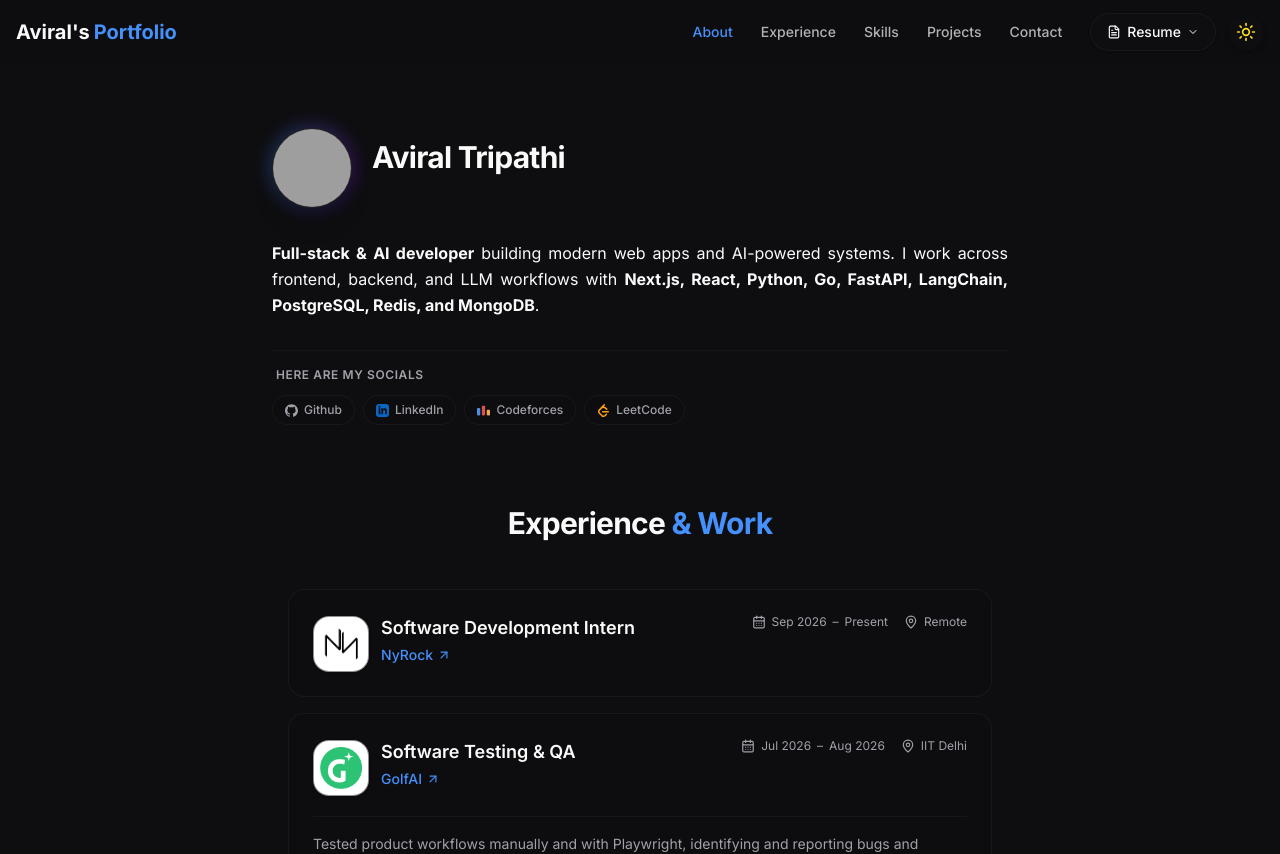
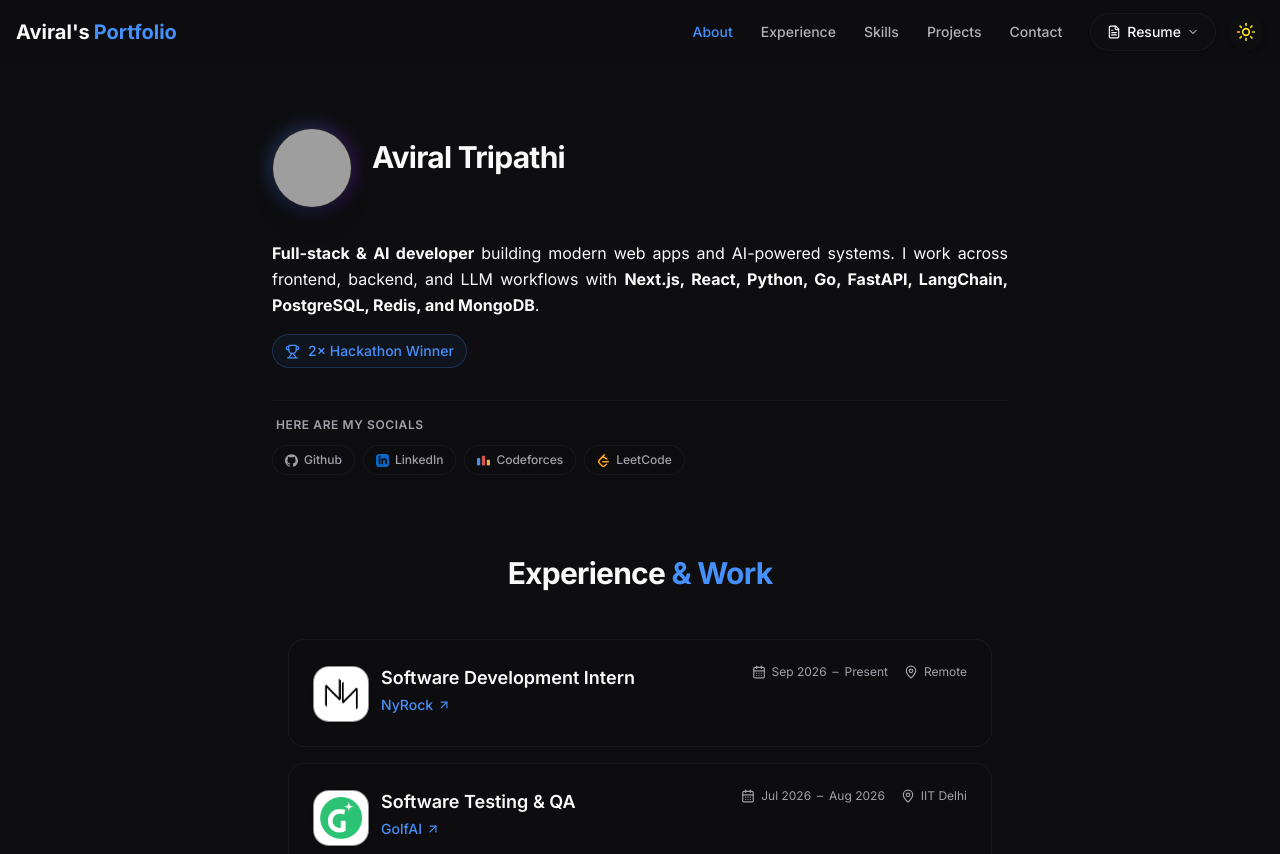
Before and after one commit to aviraltrip/portfolio, a React (Vite) app: page / in a window 1280 px wide. Shown: the top 854 px of the page. Built offline with nearby package versions, Linux system fonts and the light colour scheme; grey boxes are pictures that could not be loaded; the HTML template or start-up script is replaced by a standard one.

Commit message:
Add trophy icon and hackathon winner badge to HeroSection

```diff
--- a/src/components/HeroSection.jsx
+++ b/src/components/HeroSection.jsx
@@ -1,4 +1,5 @@
 import { useState, useEffect, useRef } from "react";
+import { Trophy } from "lucide-react";
 import { cn } from "@/lib/utils";
 
 const GitHubLogo = ({ size = 13 }) => (
@@ -111,6 +112,10 @@ export const HeroSection = () => {
           <p className="text-base text-foreground leading-relaxed text-justify">
             <strong>Full-stack & AI developer</strong> building modern web apps and AI-powered systems. I work across frontend, backend, and LLM workflows with <strong>Next.js, React, Python, Go, FastAPI, LangChain, PostgreSQL, Redis, and MongoDB</strong>.
           </p>
+          <div className="inline-flex items-center gap-2 rounded-full border border-primary/25 bg-primary/5 px-3 py-1.5 text-sm font-medium text-primary">
+            <Trophy size={15} aria-hidden="true" />
+            <span>2× Hackathon Winner</span>
+          </div>
         </div>
 
 
```
